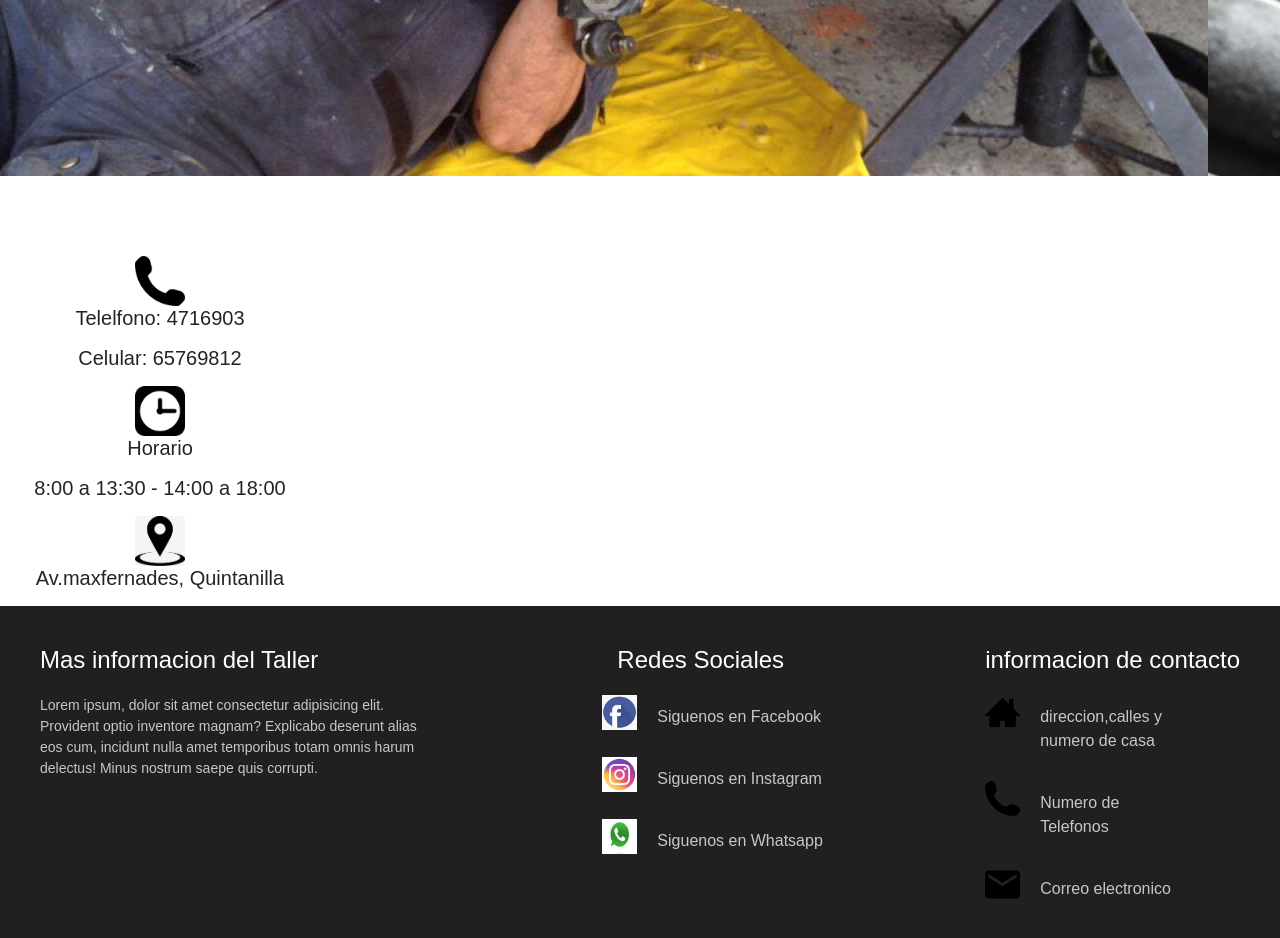
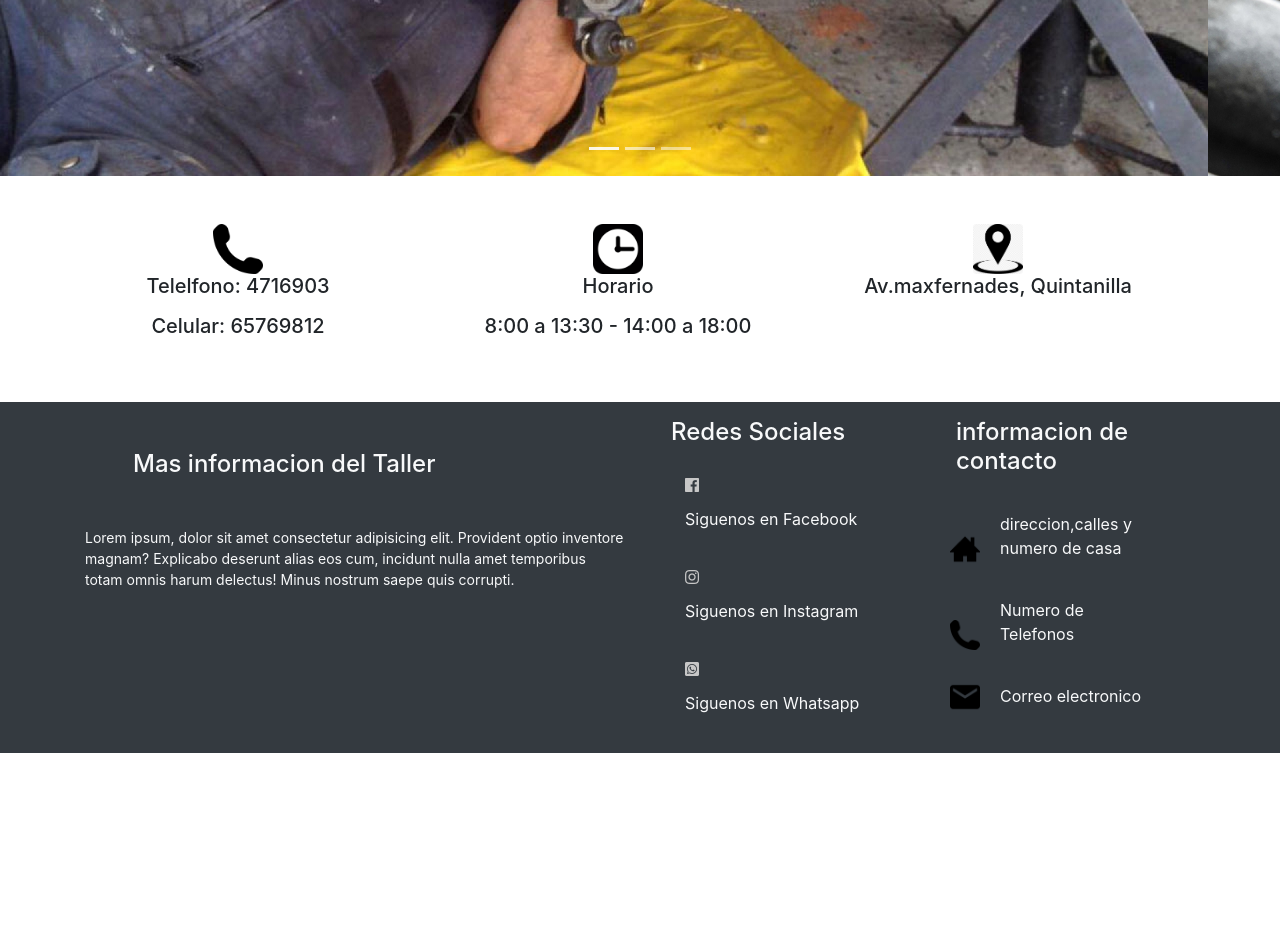
Before and after one commit to Aomine1444/proyectofinal, a Vue app in the folder taller/: page / in a window 1280 px wide. Shown: the part 600-1538 px from the top of the page. After the commit the page ends 1353 px from the top, so only its background shows below. Built offline with nearby package versions, Linux system fonts and the light colour scheme.

Commit message:
lunes 4 de febrero 2020

```diff
--- a/taller/public/index.html
+++ b/taller/public/index.html
@@ -11,6 +11,10 @@
 <script src="https://stackpath.bootstrapcdn.com/bootstrap/4.4.1/js/bootstrap.min.js" integrity="sha384-wfSDF2E50Y2D1uUdj0O3uMBJnjuUD4Ih7YwaYd1iqfktj0Uod8GCExl3Og8ifwB6" crossorigin="anonymous"></script>
 <link rel="stylesheet" href="https://stackpath.bootstrapcdn.com/bootstrap/4.4.1/css/bootstrap.min.css" integrity="sha384-Vkoo8x4CGsO3+Hhxv8T/Q5PaXtkKtu6ug5TOeNV6gBiFeWPGFN9MuhOf23Q9Ifjh" crossorigin="anonymous">
   <title>taller</title>
+  <link rel="stylesheet"
+        href="https://use.fontawesome.com/releases/v5.2.0/css/all.css"
+        integrity="sha384-hWVjflwFxL6sNzntih27bfxkr27PmbbK/iSvJ+a4+0owXq79v+lsFkW54bOGbiDQ"
+        crossorigin="anonymous">
 </head>
 
 <body>
--- a/taller/src/components/Cuerpo.vue
+++ b/taller/src/components/Cuerpo.vue
@@ -1,38 +1,38 @@
 <template>
     <div>
-      <div class="main-row">
-    <div class="col-md-3">
+      <div class="container m-5">
+        <div class="row">
+          <div class="col-md-4">
             <h5>
-          <img src="@/assets/phone.png" class="img-tes rounded mx-auto d-block">
+              <img src="@/assets/phone.png" class="img-tes rounded mx-auto d-block" />
               <p class="text-center">Telelfono: 4716903</p>
               <p class="text-center">Celular: 65769812</p>
             </h5>
           </div>
-    <div class="col-md-3">
+          <div class="col-md-4">
             <h5>
-          <img src="@/assets/relog2.png" class="img-tes rounded mx-auto d-block">
+              <img src="@/assets/relog2.png" class="img-tes rounded mx-auto d-block" />
               <p class="text-center">Horario</p>
               <p class="text-center">8:00 a 13:30 - 14:00 a 18:00</p>
             </h5>
           </div>
-    <div class="col-md-3">
+          <div class="col-md-4">
             <h5>
-          <img src="@/assets/local.jpg" class="img-tes rounded mx-auto d-block">
+              <img src="@/assets/local.jpg" class="img-tes rounded mx-auto d-block" />
               <p class="text-center">Av.maxfernades, Quintanilla</p>
             </h5>
+          </div>
         </div>
       </div>
     </div>
 </template>
 
 <script>
-export default {
-
-}
+export default {}
 </script>
 
 <style>
-.img-tes{
+.img-tes {
   width: 50px;
   height: 50px;
 }
--- a/taller/src/components/ta.vue
+++ b/taller/src/components/ta.vue
@@ -1,146 +1,78 @@
 <template>
-<footer>
-    <div class="container-footer-all">
-    <div class="container-body">
-
-        <div class="colum1">
-            <h1>Mas informacion del Taller</h1>
-        <p>Lorem ipsum, dolor sit amet consectetur adipisicing elit.
+  <div class="bg-dark">
+    <div>
+      <div class="container">
+        <div class="row">
+          <div class="col-sm-6">
+            <h3 class="text-light m-5" style="font-size: 24px">Mas informacion del Taller</h3>
+            <p class="text-light parrafo2">
+              Lorem ipsum, dolor sit amet consectetur adipisicing elit.
               Provident optio inventore magnam? Explicabo deserunt alias eos cum, incidunt nulla amet temporibus totam omnis
-            harum delectus! Minus nostrum saepe quis corrupti.</p>
+              harum delectus! Minus nostrum saepe quis corrupti.
+            </p>
           </div>
-        <div class="colum2">
-            <h1>Redes Sociales</h1>
-
-            <div class="row">
-                <img src="@/assets/face1.png">
-                <label>Siguenos en Facebook</label>
+          <div class="col-sm-3">
+            <h3 class="text-light m-3" style="font-size: 24px">Redes Sociales</h3>
+            <div class="row espaciado">
+              <i class="fab fa-facebook imagen"></i>
+              <label class="text-light">Siguenos en Facebook</label>
             </div>
-             <div class="row">
-                <img src="@/assets/insta.jpg">
-                <label>Siguenos en Instagram</label>
+            <div class="row espaciado">
+              <i class="fab fa-instagram imagen"></i>
+              <label class="text-light">Siguenos en Instagram</label>
             </div>
-             <div class="row">
-                <img src="@/assets/whats.jpg">
-                <label>Siguenos en Whatsapp </label>
+            <div class="row espaciado">
+              <i class="fab fa-whatsapp-square imagen"></i>
+              <label class="text-light">Siguenos en Whatsapp</label>
             </div>
           </div>
-        <div class="colum3">
-            <h1>informacion de contacto</h1>
-            <div class="row2">
-                <img src="@/assets/casa2.png" class="rounded">
-                <label>
-                    direccion,calles y numero de casa
-                </label>
+          <div class="col-sm-3">
+            <h3 class="text-light m-3" style="font-size: 24px">informacion de contacto</h3>
+            <div class="row2 espaciado2">
+              <img src="@/assets/casa2.png" class="imagen" />
+              <label class="text-light">direccion,calles y numero de casa</label>
             </div>
-            <div class="row2">
-                <img src="@/assets/phone.png">
-                <label>
-                    Numero de Telefonos
-                </label>
+            <div class="row2 espaciado2">
+              <img src="@/assets/phone.png" class="imagen" />
+              <label class="text-light">Numero de Telefonos</label>
             </div>
-            <div class="row2">
-                <img src="@/assets/correo.png">
-                <label>
-                   Correo electronico
-                </label>
+            <div class="row2 espaciado2">
+              <img src="@/assets/correo.png" class="imagen" />
+              <label class="text-light">Correo electronico</label>
             </div>
           </div>
         </div>
       </div>
-</footer>
+    </div>
+  </div>
 </template>
 
 <script>
-export default {
-
-}
+export default {}
 </script>
 
 <style>
-*{
-    margin: 0px;
-    padding: 0px;
-    box-sizing: border-box;
-    font-family: sans-serif;
+.row2 label {
+  margin-top: 20px;
+  margin-left: 20px;
+  max-width: 150px;
+  color: #c7c7c7;
 }
-footer{
-    width: 100%;
-    background: #202020;
-    color: white;
-    padding: 40px;
+.espaciado {
+  margin: 30px;
+  color: #c7c7c7;
 }
-.container-footer-all{
-    width: 100%;
-    max-width: 1200px;
-    margin: auto;
+.espaciado2 {
+  margin: 10px;
+  color: #c7c7c7;
 }
-.container-body{
-    display: flex;
-    justify-content: space-between;
-}
-.colum1{
-    max-width: 400px;
-}
-.colum1 h1{
-    font-size: 24px;
-}
-.colum1 p{
+.parrafo2 {
   font-size: 14px;
   color: #c7c7c7;
   margin-top: 20px;
 }
-.colum2{
-    max-width: 400px;
-}
-.colum2 h1{
-    font-size: 24px;
-}
-.row{
-    margin-top: 20px;
-}
-.row img{
-    width: 35px;
-    height: 35px;
-}
-.row label{
-    margin-top: 10px;
-    margin-left: 20px;
-    color: #c7c7c7;
-}
-.colum3{
-    max-width: 400px;
-}
-.colum3 h1{
-    font-size: 24px;
-}
-.row2{
-    margin-top: 20px;
-    display: flex;
-}
-.row2 img{
-    width: 35px;
-    height: 35px;
-}
-.row2 label{
-    margin-top: 10px;
-    margin-left: 20px;
-    max-width: 150px;
-    color: #c7c7c7;
-}
-@media screen and (max-width: 1100px) {
-    .container-body{
-        flex-wrap: wrap;
-    }
-
-}
-@media screen and (max-width: 715px) {
-    .colum1{
-        max-width: 100%;
-    }
-    .colum2,
-    .colum3{
-        margin-top: 40px;
-    }
+.imagen {
+  width: 30px;
+  height: 30px;
 }
 </style>
--- a/taller/src/views/About.vue
+++ b/taller/src/views/About.vue
@@ -1,13 +1,13 @@
 <template>
-  <div class="Body6">
-    <div class="main-container">
-      <h1>Quienes Somos</h1>
-      <div class="all-row">
-        <div class="clearfix visible-sm-block"></div>
-        <aside class="col-xs-12 col-sm-6 col-md-3 col-md-offset-4">
-        <img src="@/assets/sanpedro.jpg" class="img-tr rounded mx-auto d-block"/>
-        </aside>
-        <article class="col-xs-12 col-sm-6 col-md-9 text-center">
+  <div>
+      <container>
+        <h1 class="titulo">Quienes Somos</h1>
+        <div class="row">
+          <div class="col-xs-12 col-sm-6 col-md-6">
+            <img src="@/assets/sanpedro.jpg" class="img-tr" />
+          </div>
+          <div class="col-xs-12 col-sm-6 col-md-6">
+            <article class="parrafo">
               <p>
                 En auto-reparaciones San Antonio, llevamos desde 1974 dándoles el mejor
                 servicio profesional y personal. En nuestras instalaciones resolveremos cualquier
@@ -24,7 +24,8 @@
             </article>
           </div>
         </div>
-    <ta/>
+      </container>
+    <ta />
   </div>
 </template>
 
@@ -39,26 +40,25 @@ export default {
 </script>
 
 <style>
-h1{
+.titulo{
   font-size: 50px;
-  margin-bottom: 70px;
+  margin-top: 20px;
+  margin-bottom: 20px;
   text-align: center;
   box-sizing: border-box;
   font-family: "Latin Modern Roman 10";
   font-style: italic;
 }
-.img-tr{
-  width: 530px;
-  height: 565px;
-  float: left;
-  margin-right: 60px;
-  padding-bottom: 60px;
+.img-tr {
+  width: 450px;
+  height: 550px;
+  margin: 15px;
+  padding: 10px;
 }
-.main-container p{
-  margin-top: 15px;
+.parrafo{
+  margin:50px;
   font-family: "Latin Modern Roman 10";
   font-style: italic;
-  margin-left: 40px;
-  padding-bottom: 60px;
+  padding: 15px;
 }
 </style>
--- a/taller/src/views/Contacto.vue
+++ b/taller/src/views/Contacto.vue
@@ -1,8 +1,9 @@
 <template>
   <div>
-    <div class="body">
-      <h1 class="title">Autoreparaciones Cesar</h1>
-      <div class="container-1">
+    <div>
+      <h1 class="title titulo">Autoreparaciones Cesar</h1>
+      <div class="container contenedor">
+        <div class="contenedor2">
           <h2 class="sub-title">Contacta con Nosotros</h2>
           <p>
             Si necesitas más información sobre nuestra empresa o sobre nuestros servicios,
@@ -20,6 +21,17 @@
             a mano izquierda (visible desde la carretera). Por la n-634.
           </p>
         </div>
+        <div class="col-xs-12 col-sm-12 col-md-12">
+          <iframe
+            src="https://www.google.com/maps/embed?pb=!1m14!1m12!1m3!1d484.2024633681496!2d-66.10877125188553!3d-17.38127822867462!2m3!1f0!2f0!3f0!3m2!1i1024!2i768!4f13.1!5e1!3m2!1ses!2sbo!4v1580764653532!5m2!1ses!2sbo"
+            width="600"
+            height="450"
+            frameborder="0"
+            style="border:0;"
+            allowfullscreen
+          ></iframe>
+        </div>
+      </div>
     </div>
     <ta />
   </div>
@@ -35,19 +47,14 @@ export default {
 </script>
 
 <style>
-.body h1 {
+.titulo {
   text-align: center;
   margin-top: 100px;
   margin-bottom: 100px;
-}
-* {
-  margin: 0px;
-  padding: 0px;
-  box-sizing: border-box;
   font-family: "Latin Modern Roman 10";
   font-style: italic;
 }
-.container-1 {
+.contenedor {
   width: 100%;
   max-width: 1000px;
   margin: auto;
@@ -55,9 +62,11 @@ export default {
   background: #ffffff;
   margin-top: 60px;
 }
-.container-1 p {
+.contenedor2 {
   font-size: 18px;
   font-weight: 300px;
   margin-top: 15px;
+  font-family: "Latin Modern Roman 10";
+  font-style: italic;
 }
 </style>
--- a/taller/src/views/Home.vue
+++ b/taller/src/views/Home.vue
@@ -8,36 +8,42 @@
           <li data-target="#carouselExampleIndicators" data-slide-to="2"></li>
         </ol>
         <div class="carousel-inner">
-    <div class="carousel-item active" style="height: 100vh">
-      <img src="@/assets/taller3.jpg" class="d-block w-100" alt="...">
-       <div class="carousel-caption d-none d-md-block">
+          <div class="carousel-item active" style="height: 100%">
+            <img src="@/assets/taller3.jpg" class="d-block w-100" alt="..." />
+            <div class="carousel-caption d-none d-md-block"></div>
+          </div>
+          <div class="carousel-item" style="height: 100%">
+            <img src="@/assets/taller-mecanico1.jpg" class="d-block w-100" alt="..." />
+            <div class="carousel-caption d-none d-md-block"></div>
+          </div>
+          <div class="carousel-item" style="height: 100%">
+            <img src="@/assets/talle2.jpg" class="d-block w-100" alt="..." />
+            <div class="carousel-caption d-none d-md-block"></div>
           </div>
         </div>
-    <div class="carousel-item" style="height: 100vh">
-      <img src="@/assets/taller-mecanico1.jpg" class="d-block w-100" alt="...">
-       <div class="carousel-caption d-none d-md-block">
-      </div>
-    </div>
-    <div class="carousel-item" style="height: 100vh">
-      <img src="@/assets/talle2.jpg" class="d-block w-100" alt="...">
-       <div class="carousel-caption d-none d-md-block">
-      </div>
-    </div>
-  </div>
-  <a class="carousel-control-prev" href="#carouselExampleIndicators" role="button" data-slide="prev">
+        <a
+          class="carousel-control-prev"
+          href="#carouselExampleIndicators"
+          role="button"
+          data-slide="prev"
+        >
           <span class="carousel-control-prev-icon" aria-hidden="true"></span>
           <span class="sr-only">Previous</span>
         </a>
-  <a class="carousel-control-next" href="#carouselExampleIndicators" role="button" data-slide="next">
+        <a
+          class="carousel-control-next"
+          href="#carouselExampleIndicators"
+          role="button"
+          data-slide="next"
+        >
           <span class="carousel-control-next-icon" aria-hidden="true"></span>
           <span class="sr-only">Next</span>
         </a>
       </div>
     </div>
-<Cuerpo/>
-  <ta/>
+    <Cuerpo />
+    <ta />
   </div>
-
 </template>
 
 <script>
@@ -53,5 +59,4 @@ export default {
 </script>
 
 <style>
-
 </style>
```
Also changed, not shown: taller/src/components/HelloWorld.vue (+5 -2 lines). Lines whose indentation alone changed are shown as unchanged.
